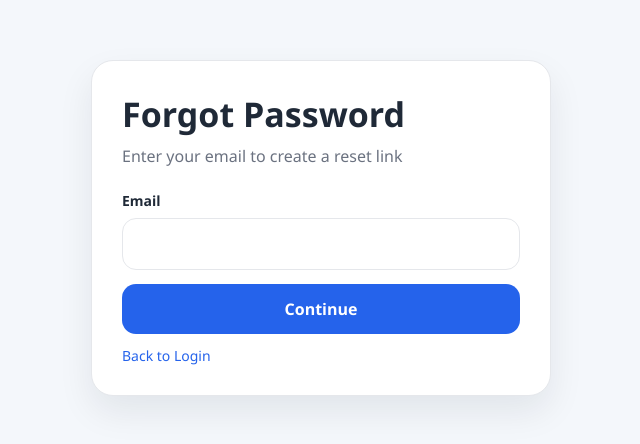
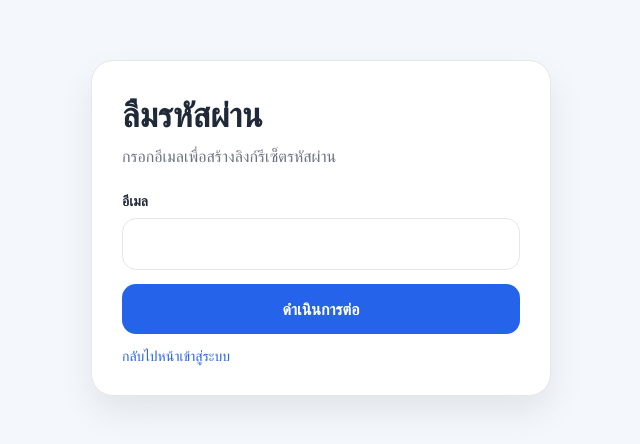
Before and after one commit to thiraphuteiei-collab/blynk-web-dashboard, a website: page public/forgot-password.html in a window 1280 px wide. Shown: the part 172-616 px from the top of the page, without its empty margins (319-959 px from the left). Drawn offline with Linux system fonts and the light colour scheme.

Commit message:
Update forgot-password.html

```diff
--- a/public/forgot-password.html
+++ b/public/forgot-password.html
@@ -3,26 +3,26 @@
 <head>
   <meta charset="UTF-8" />
   <meta name="viewport" content="width=device-width, initial-scale=1.0" />
-  <title>Forgot Password</title>
+  <title>ลืมรหัสผ่าน</title>
   <link rel="stylesheet" href="/css/app.css" />
 </head>
 <body>
   <section class="page-center">
     <div class="auth-card">
-      <h1 class="brand-title">Forgot Password</h1>
-      <p class="brand-sub">Enter your email to create a reset link</p>
+      <h1 class="brand-title">ลืมรหัสผ่าน</h1>
+      <p class="brand-sub">กรอกอีเมลเพื่อสร้างลิงก์รีเซ็ตรหัสผ่าน</p>
 
       <div class="form-group">
-        <label class="form-label" for="email">Email</label>
+        <label class="form-label" for="email">อีเมล</label>
         <input class="form-input" id="email" type="email" />
       </div>
 
-      <button id="forgotButton" class="btn btn-primary full" type="button">Continue</button>
+      <button id="forgotButton" class="btn btn-primary full" type="button">ดำเนินการต่อ</button>
       <div id="errorBox" class="message text-danger"></div>
       <div id="successBox" class="message text-success"></div>
 
       <div class="links-row">
-        <a href="/login.html">Back to Login</a>
+        <a href="/login.html">กลับไปหน้าเข้าสู่ระบบ</a>
       </div>
     </div>
   </section>
@@ -44,7 +44,7 @@
           body: JSON.stringify({ email })
         });
 
-        successBox.textContent = "Reset link created. Redirecting...";
+        successBox.textContent = "สร้างลิงก์รีเซ็ตแล้ว กำลังไปหน้าตั้งรหัสผ่านใหม่...";
         setTimeout(() => {
           window.location.href = data.resetUrl;
         }, 700);
```
